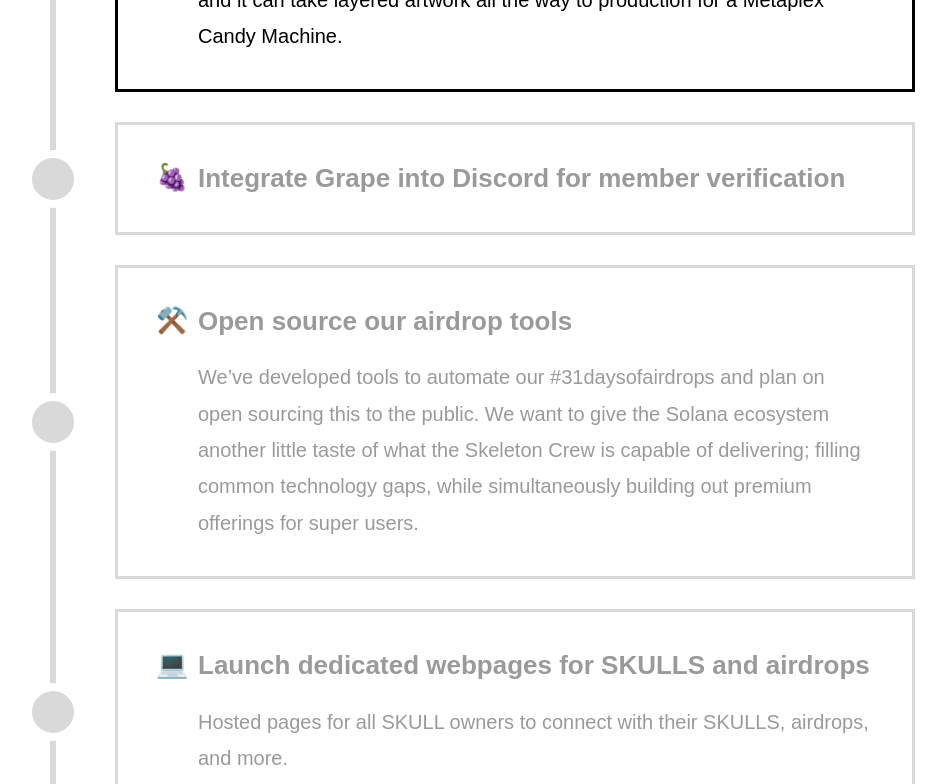
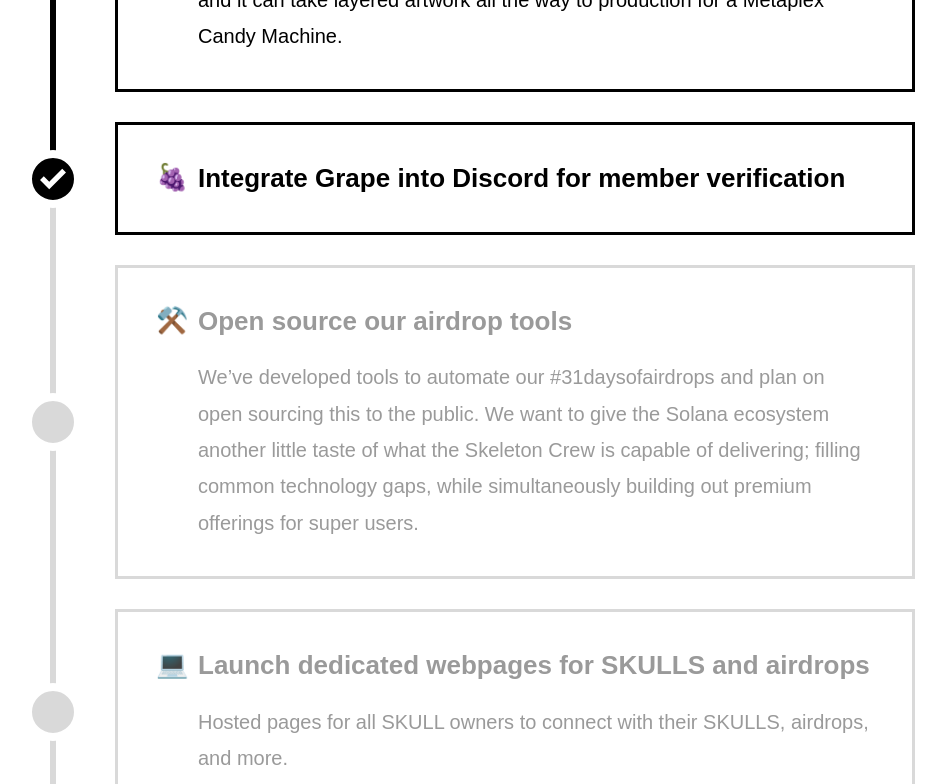
Before and after one commit to theskeletoncrew/website, a Next.js app: page / in a window 1536 px wide. Shown: the part 4060-4844 px from the top of the page, without its empty margins (253-1199 px from the left). Built offline with nearby package versions, Linux system fonts and the light colour scheme; a web font is replaced by a local one.

Commit message:
update roadmap

```diff
--- a/pages/index.tsx
+++ b/pages/index.tsx
@@ -449,7 +449,7 @@
                   a Metaplex Candy Machine.
                 </span>
               </li>
-              <li>
+              <li className="completed">
                 <span className="roadmap-dot"></span>
                 <span className="roadmap-emoji">🍇</span>
                 <span className="roadmap-title">
--- a/styles/globals.css
+++ b/styles/globals.css
@@ -482,7 +482,7 @@
   position: absolute;
   top: 55px;
   left: -35px;
-  height: 1650px;
+  height: 1950px;
   width: 6px;
   background-color: #000;
 }
--- a/styles/w1000.css
+++ b/styles/w1000.css
@@ -146,7 +146,7 @@
   }
 
   #roadmap-timeline-completed {
-    height: 1000px;
+    height: 1220px;
     left: 10px;
   }
 
--- a/styles/w1400.css
+++ b/styles/w1400.css
@@ -37,7 +37,7 @@
   }
 
   #roadmap-timeline-completed {
-    height: 1135px;
+    height: 1350px;
   }
 
   #faq ul li {
```
